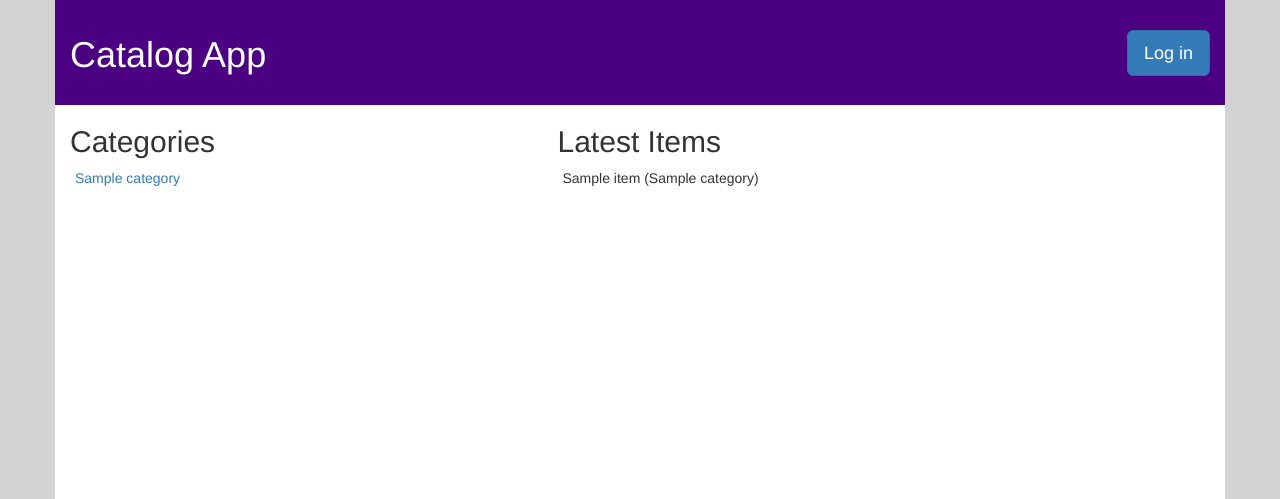
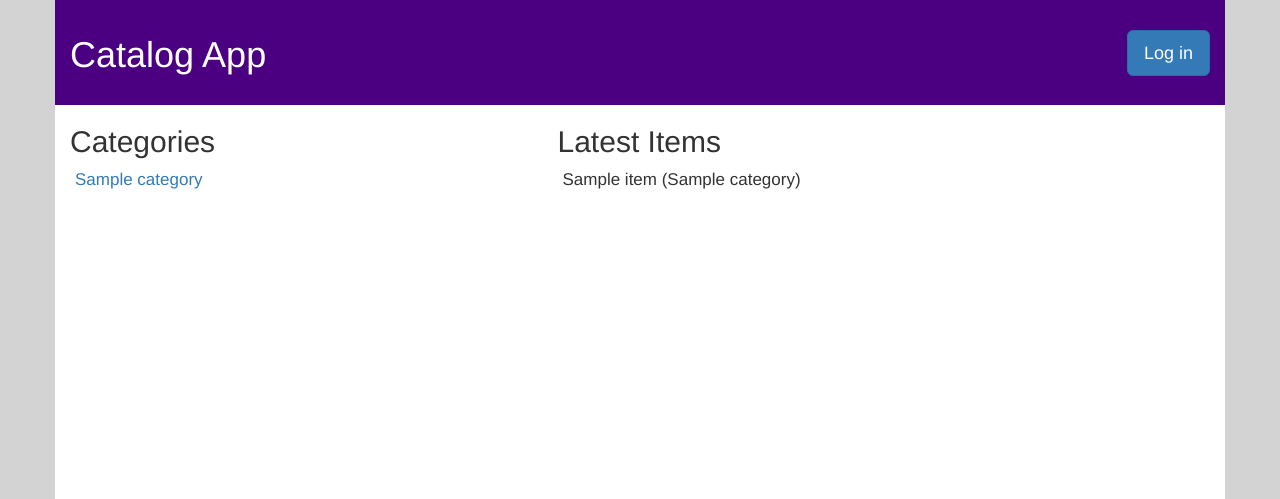
Before and after one commit to msurmenok/Sport-Item-Catalog, a Flask app: page / in a window 1280 px wide. Shown: the top 499 px of the page. Run offline with Flask 2, Linux system fonts and the light colour scheme; tables that the repository leaves empty hold one stand-in row (values such as "Sample post"); some libraries are stand-ins or nearby versions.

Commit message:
edited README.md

```diff
--- a/application.py
+++ b/application.py
@@ -35,6 +35,7 @@ def showCategory(category_name):
     return render_template('category.html', items=items,
                            current_category=current_category, categories=categories)
 
+
 @app.route('/catalog/<category_name>/<item_name>/')
 def viewItem(category_name, item_name):
     current_category = db_session.query(Category).filter_by(name=category_name).one()
--- a/static/styles.css
+++ b/static/styles.css
@@ -1,5 +1,6 @@
 body {
     background-color: lightgray;
+    font-size: 1.7em;
 }
 
 .container {
```
Also changed, not shown: README.md.
